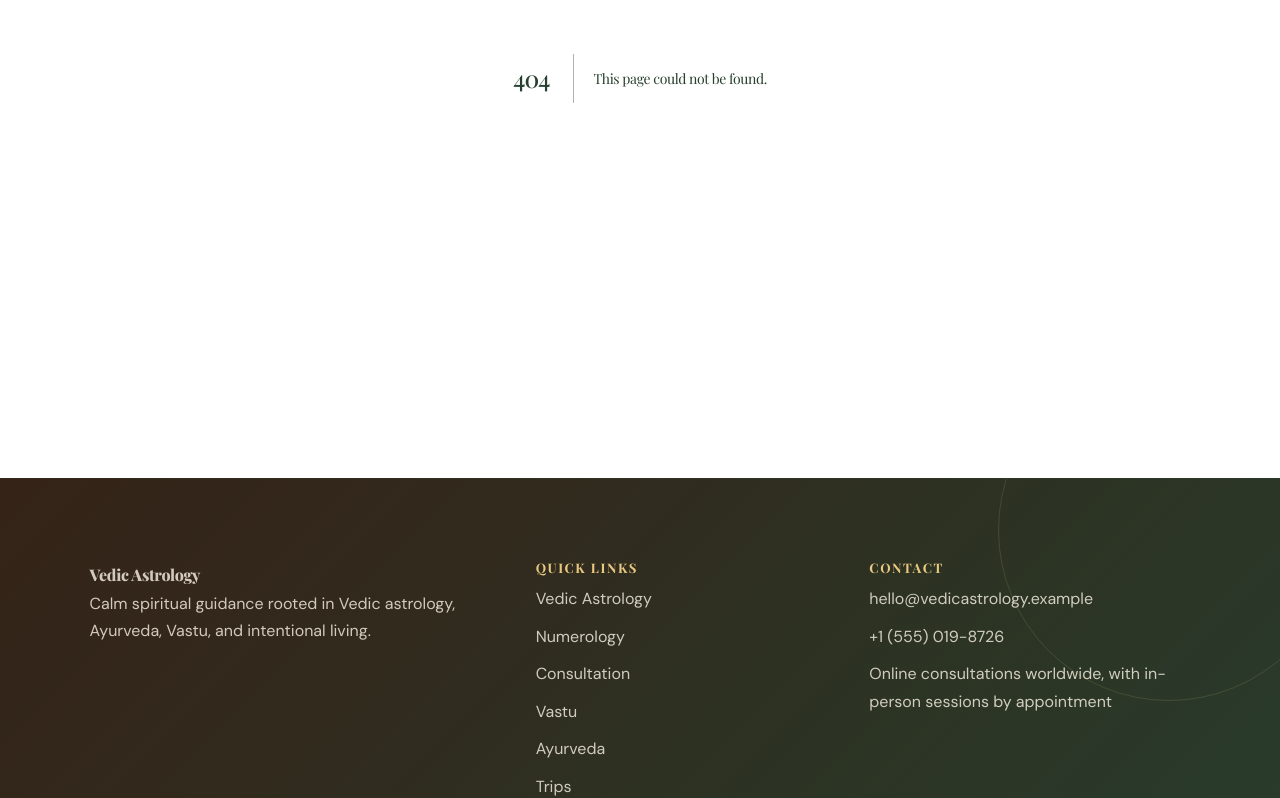
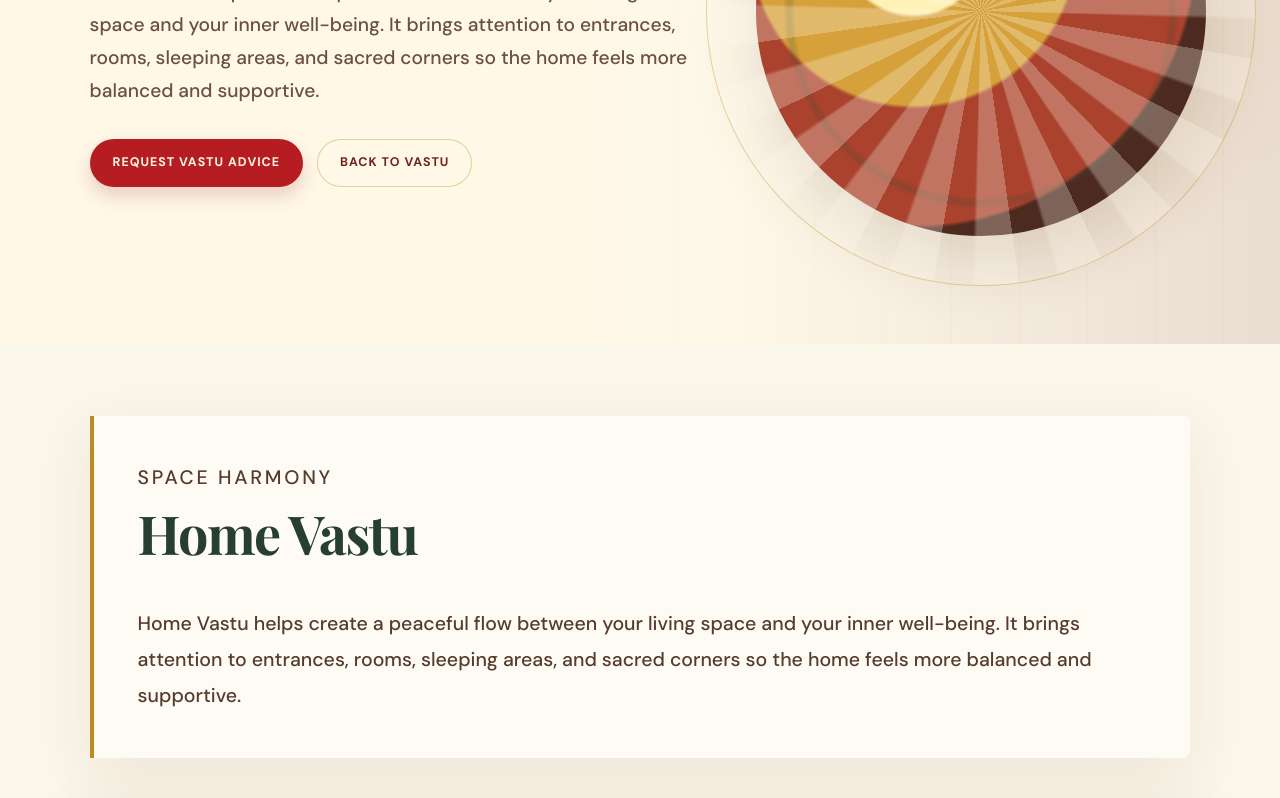
Before and after one commit to lucas953/VedicMaria, a Next.js app: page /vastu/home-vastu in a window 1280 px wide. Before the commit this address had no page. Shown: the part 400-1198 px from the top of the page. Built offline with nearby package versions, Linux system fonts and the light colour scheme.

Commit message:
Add Vastu detail pages

```diff
--- a/app/i18n.tsx
+++ b/app/i18n.tsx
@@ -62,6 +62,7 @@ export const copy = {
       registerInterest: "Register Interest",
       backToTeam: "Back to Our Team",
       backToNumerology: "Back to Numerology",
+      backToVastu: "Back to Vastu",
       bookMeeting: "Book a Meeting"
     },
     footer: {
@@ -519,6 +520,7 @@ export const copy = {
       registerInterest: "Заявете интерес",
       backToTeam: "Назад към екипа",
       backToNumerology: "Назад към нумерология",
+      backToVastu: "Назад към Васту",
       bookMeeting: "Запазете среща"
     },
     footer: {
--- /dev/null
+++ b/app/vastu/[slug]/VastuDetailClient.tsx
@@ -0,0 +1,36 @@
+"use client";
+
+import { CTA } from "../../components/CTA";
+import { Hero } from "../../components/Hero";
+import { useLanguage } from "../../i18n";
+import type { VastuDetail } from "../vastuDetails";
+
+export function VastuDetailClient({ detail }: { detail: VastuDetail }) {
+  const { t } = useLanguage();
+
+  return (
+    <>
+      <Hero
+        compact
+        eyebrow={t.pages.vastu.hero.eyebrow}
+        title={detail.title}
+        description={detail.description}
+        primaryCta={{ label: t.pages.vastu.hero.primary, href: "/contact" }}
+        secondaryCta={{ label: t.common.backToVastu, href: "/vastu" }}
+      />
+      <section className="section page-intro" aria-labelledby="vastu-detail-title">
+        <div className="page-intro-content">
+          <p className="eyebrow">{t.pages.vastu.heading.eyebrow}</p>
+          <h2 id="vastu-detail-title">{detail.title}</h2>
+          <p>{detail.description}</p>
+        </div>
+      </section>
+      <CTA
+        title={t.pages.vastu.cta.title}
+        text={t.pages.vastu.cta.text}
+        buttonLabel={t.pages.vastu.cta.button}
+        href="/contact"
+      />
+    </>
+  );
+}
--- /dev/null
+++ b/app/vastu/[slug]/page.tsx
@@ -0,0 +1,49 @@
+import { notFound } from "next/navigation";
+import { createPageMetadata } from "../../seo";
+import { getVastuDetail, vastuDetails } from "../vastuDetails";
+import { VastuDetailClient } from "./VastuDetailClient";
+
+export const dynamicParams = false;
+
+export function generateStaticParams() {
+  return vastuDetails.map((detail) => ({ slug: detail.slug }));
+}
+
+export async function generateMetadata({
+  params
+}: {
+  params: Promise<{ slug: string }>;
+}) {
+  const { slug } = await params;
+  const detail = getVastuDetail(slug);
+
+  if (!detail) {
+    return createPageMetadata({
+      title: "Vastu Shastra Services",
+      description:
+        "Bring harmony to homes, offices, land, and interiors with traditional Vastu Shastra insight and practical remedies.",
+      path: "/vastu"
+    });
+  }
+
+  return createPageMetadata({
+    title: detail.title,
+    description: detail.description,
+    path: `/vastu/${detail.slug}`
+  });
+}
+
+export default async function Page({
+  params
+}: {
+  params: Promise<{ slug: string }>;
+}) {
+  const { slug } = await params;
+  const detail = getVastuDetail(slug);
+
+  if (!detail) {
+    notFound();
+  }
+
+  return <VastuDetailClient detail={detail} />;
+}
--- /dev/null
+++ b/app/vastu/vastuDetails.ts
@@ -0,0 +1,38 @@
+export const vastuDetails = [
+  {
+    slug: "home-vastu",
+    title: "Home Vastu",
+    description:
+      "Home Vastu helps create a peaceful flow between your living space and your inner well-being. It brings attention to entrances, rooms, sleeping areas, and sacred corners so the home feels more balanced and supportive."
+  },
+  {
+    slug: "office-vastu",
+    title: "Office Vastu",
+    description:
+      "Office Vastu focuses on clarity, stability, and prosperity within the workspace. Through thoughtful placement and energy flow, it supports concentration, smoother collaboration, and a more grounded professional environment."
+  },
+  {
+    slug: "land-property-review",
+    title: "Land & Property Review",
+    description:
+      "Before choosing land or property, Vastu can reveal the subtle qualities of orientation, shape, and surrounding influences. This guidance helps you make decisions with greater confidence and calm."
+  },
+  {
+    slug: "interior-energy-balance",
+    title: "Interior Energy Balance",
+    description:
+      "Small changes in color, light, materials, and placement can gently shift the feeling of a room. Interior Vastu supports harmony by helping each space feel lighter, warmer, and more aligned."
+  },
+  {
+    slug: "remedies",
+    title: "Remedies",
+    description:
+      "Vastu remedies offer practical ways to restore balance without forcing major changes. They are respectful, simple adjustments designed to soften obstacles and invite more peace into the space."
+  }
+] as const;
+
+export type VastuDetail = (typeof vastuDetails)[number];
+
+export function getVastuDetail(slug: string) {
+  return vastuDetails.find((detail) => detail.slug === slug);
+}
```
Also changed, not shown: app/sitemap.ts (+10 -6 lines), app/vastu/VastuClient.tsx (+7 -1 lines).
